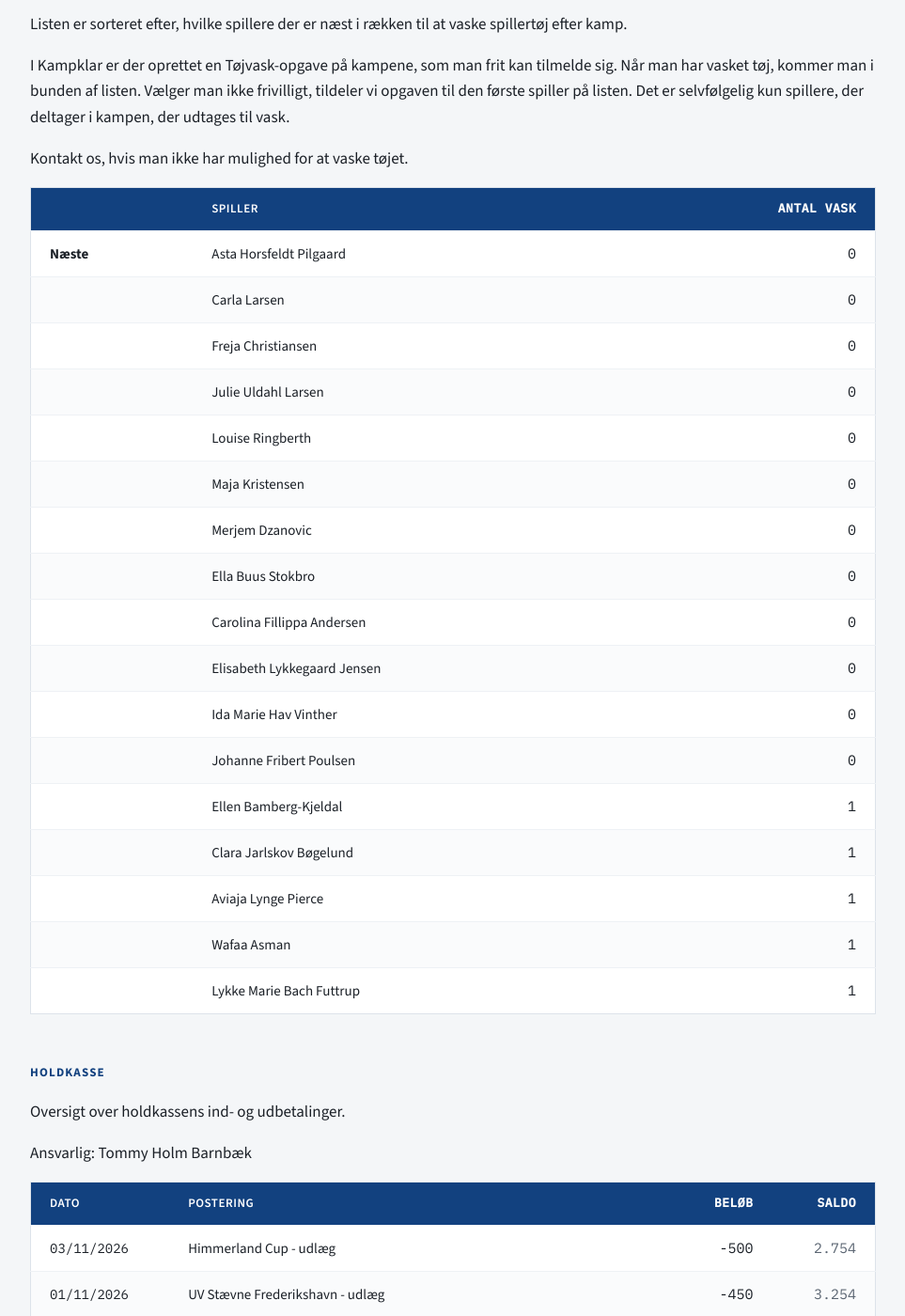
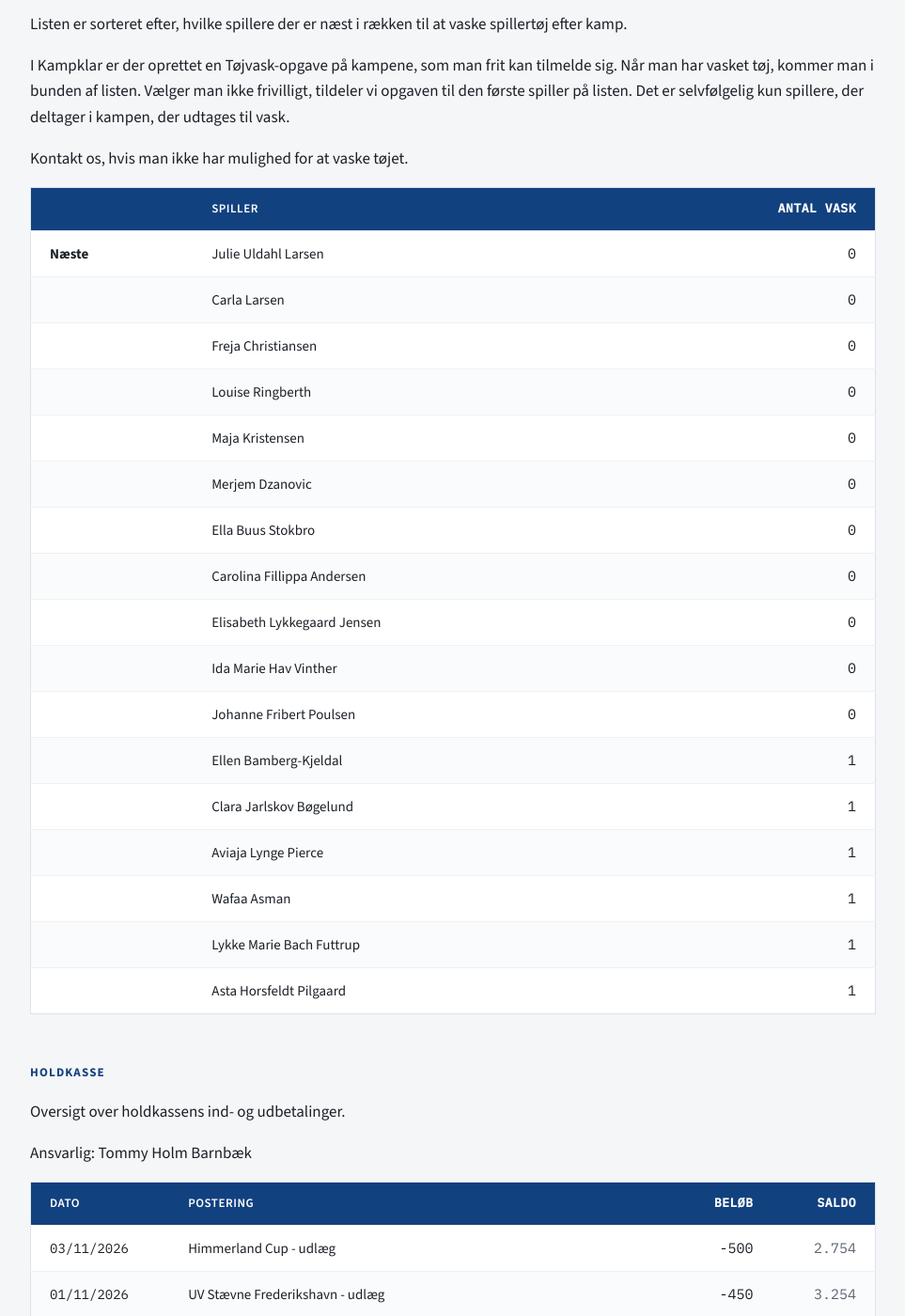
Before and after one commit to holm-dk/fodbold-vb-piger, a Jekyll site: the page built from index.md, in a window 1280 px wide and 1400 px high, scrolled down 562 px. Shown: the whole window at 94% size, without its empty margins (158-1121 px from the left). Built offline with Jekyll 4.4.1, drawn with Linux system fonts in a browser that asks for light colours.

Commit message:
Vask til Asta, Julie er næste

```diff
--- a/index.md
+++ b/index.md
@@ -24,10 +24,9 @@ Kontakt os, hvis man ikke har mulighed for at vaske tøjet.
 
 | | Spiller | Antal vask |
 |---|---|---:|
-| **Næste** | Asta Horsfeldt Pilgaard | 0 |
+| **Næste** | Julie Uldahl Larsen | 0 |
 | | Carla Larsen | 0 |
 | | Freja Christiansen | 0 |
-| | Julie Uldahl Larsen | 0 |
 | | Louise Ringberth | 0 |
 | | Maja Kristensen | 0 |
 | | Merjem Dzanovic | 0 |
@@ -41,6 +40,7 @@ Kontakt os, hvis man ikke har mulighed for at vaske tøjet.
 | | Aviaja Lynge Pierce | 1 |
 | | Wafaa Asman | 1 |
 | | Lykke Marie Bach Futtrup | 1 |
+| | Asta Horsfeldt Pilgaard | 1 |
 
 ## Holdkasse
 
```
